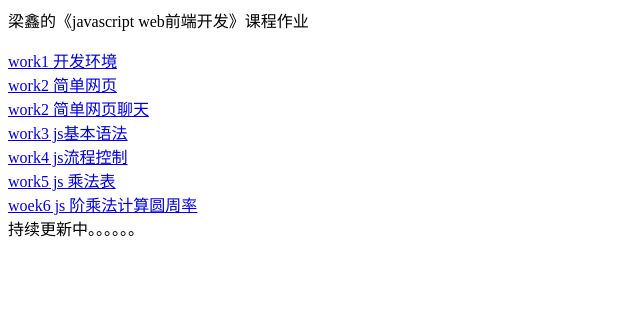
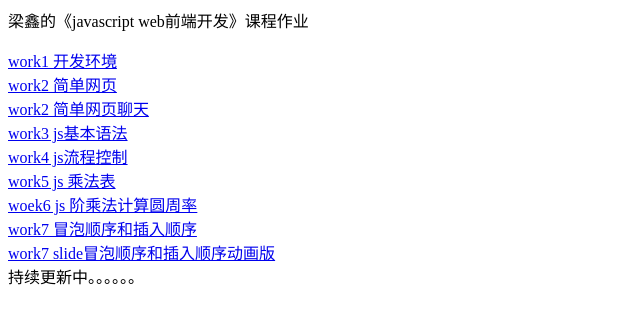
Before and after one commit to qq2778074762/jswork, a plain HTML site: page index.html in a window 1280 px wide. Shown: the whole page, without its empty margins (0-640 px from the left). Drawn offline with Linux system fonts and the light colour scheme.

Commit message:
first commit

```diff
--- a/index.html
+++ b/index.html
@@ -12,6 +12,8 @@
         <a href="work4/index.html">work4 js流程控制</a><br>
         <a href="work5/index.html">work5 js 乘法表</a><br>
         <a href="work6/index.html">woek6 js 阶乘法计算圆周率</a><br>
+        <a href="work7/index.html">work7 冒泡顺序和插入顺序</a><br>
+        <a href="work7 slide/index.html">work7 slide冒泡顺序和插入顺序动画版</a><br>
     </body>
     持续更新中。。。。。。
 </html>
```
